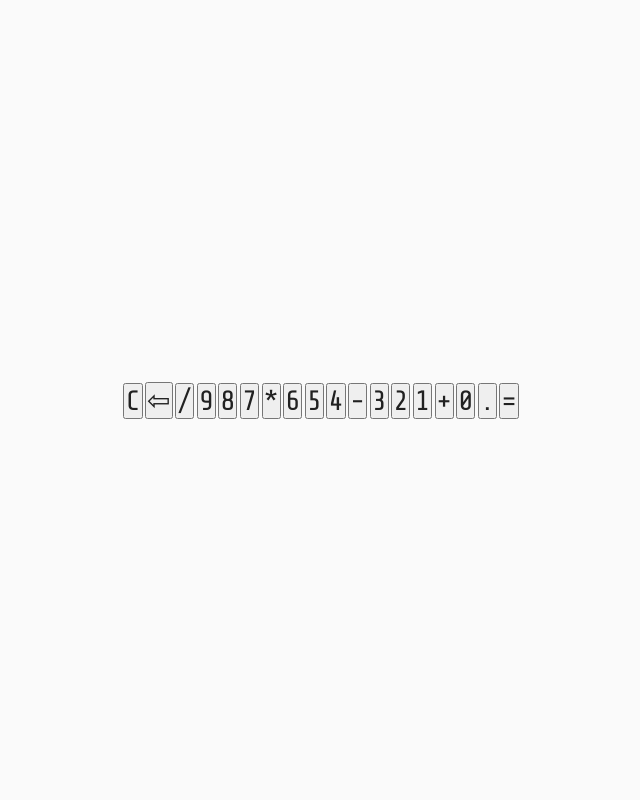
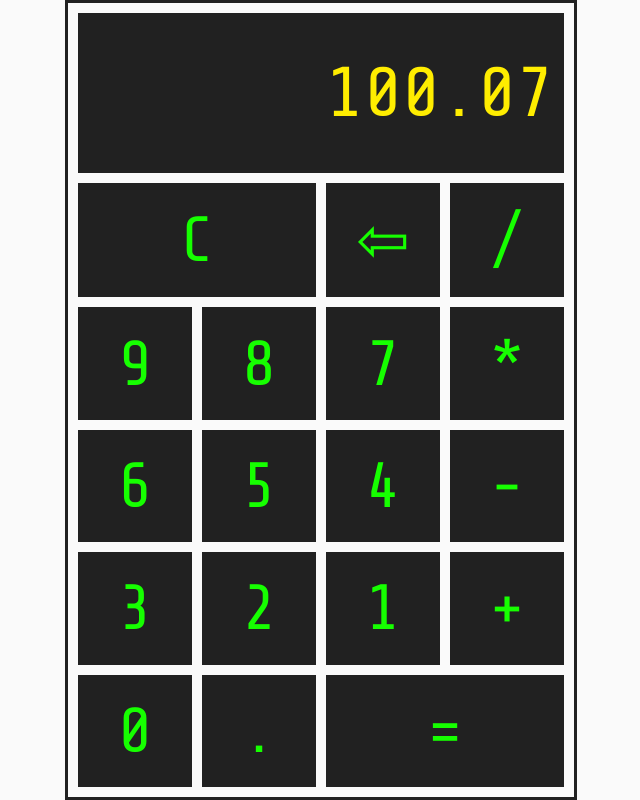
Before and after one commit to algorodev/simple-calculator, a website built with Parcel: page index.html in a window 1280 px wide. Shown: the whole page, without its empty margins (319-959 px from the left). Built offline with nearby package versions, Linux system fonts and the light colour scheme.

Commit message:
feat: calculator styles

```diff
--- a/index.html
+++ b/index.html
@@ -4,74 +4,72 @@
 	<meta charset='UTF-8'>
 	<meta name='description' content='A calculator web app that can perform basic mathematical operations.'>
 	<meta name='viewport' content='width=device-width, initial-scale=1'>
-	<link rel="preconnect" href="https://fonts.googleapis.com">
-	<link rel="preconnect" href="https://fonts.gstatic.com" crossorigin>
-	<link href="https://fonts.googleapis.com/css2?family=Share+Tech+Mono&display=swap" rel="stylesheet">
+	<link rel='preconnect' href='https://fonts.googleapis.com'>
+	<link rel='preconnect' href='https://fonts.gstatic.com' crossorigin>
+	<link href='https://fonts.googleapis.com/css2?family=Share+Tech+Mono&display=swap' rel='stylesheet'>
 	<link rel='stylesheet' href='src/styles/index.css'>
 	<title>Simple Calculator</title>
 </head>
 <body>
-	<main class='container'>
-		<section class='calculator'>
-			<div class='calculator__screen-container'>
-				<span id='screen' class='calculator__screen'></span>
-			</div>
-			<div class='calculator__controls-container'>
+	<main class='calculator'>
+		<section class='calculator__screen-container'>
+			<h4 id='screen' class='calculator__screen'>100.07</h4>
+		</section>
+		<section class='calculator__controls-container'>
 			<button id='control_clean' type='button' class='calculator__control calculator__control--double'>
-					<label for='control_clean'>C</label>
+				<label for='control_clean' class='calculator__control-label'>C</label>
 			</button>
 			<button id='control_back' type='button' class='calculator__control'>
-					<label for='control_back'>⇦</label>
+				<label for='control_back' class='calculator__control-label'>⇦</label>
 			</button>
 			<button id='control_division' type='button' class='calculator__control'>
-					<label for='control_division'>/</label>
+				<label for='control_division' class='calculator__control-label'>/</label>
 			</button>
 			<button id='control_nine' type='button' class='calculator__control'>
-					<label for='control_nine'>9</label>
+				<label for='control_nine' class='calculator__control-label'>9</label>
 			</button>
 			<button id='control_eight' type='button' class='calculator__control'>
-					<label for='control_eight'>8</label>
+				<label for='control_eight' class='calculator__control-label'>8</label>
 			</button>
 			<button id='control_seven' type='button' class='calculator__control'>
-					<label for='control_seven'>7</label>
+				<label for='control_seven' class='calculator__control-label'>7</label>
 			</button>
 			<button id='control_multiplication' type='button' class='calculator__control'>
-					<label for='control_multiplication'>*</label>
+				<label for='control_multiplication' class='calculator__control-label'>*</label>
 			</button>
 			<button id='control_six' type='button' class='calculator__control'>
-					<label for='control_six'>6</label>
+				<label for='control_six' class='calculator__control-label'>6</label>
 			</button>
 			<button id='control_five' type='button' class='calculator__control'>
-					<label for='control_five'>5</label>
+				<label for='control_five' class='calculator__control-label'>5</label>
 			</button>
 			<button id='control_four' type='button' class='calculator__control'>
-					<label for='control_four'>4</label>
+				<label for='control_four' class='calculator__control-label'>4</label>
 			</button>
 			<button id='control_subtraction' type='button' class='calculator__control'>
-					<label for='control_subtraction'>-</label>
+				<label for='control_subtraction' class='calculator__control-label'>-</label>
 			</button>
 			<button id='control_three' type='button' class='calculator__control'>
-					<label for='control_three'>3</label>
+				<label for='control_three' class='calculator__control-label'>3</label>
 			</button>
 			<button id='control_two' type='button' class='calculator__control'>
-					<label for='control_two'>2</label>
+				<label for='control_two' class='calculator__control-label'>2</label>
 			</button>
 			<button id='control_one' type='button' class='calculator__control'>
-					<label for='control_one'>1</label>
+				<label for='control_one' class='calculator__control-label'>1</label>
 			</button>
 			<button id='control_addition' type='button' class='calculator__control'>
-					<label for='control_addition'>+</label>
+				<label for='control_addition' class='calculator__control-label'>+</label>
 			</button>
 			<button id='control_zero' type='button' class='calculator__control'>
-					<label for='control_zero'>0</label>
+				<label for='control_zero' class='calculator__control-label'>0</label>
 			</button>
 			<button id='control_comma' type='button' class='calculator__control'>
-					<label for='control_comma'>.</label>
+				<label for='control_comma' class='calculator__control-label'>.</label>
 			</button>
 			<button id='control_result' type='button' class='calculator__control calculator__control--double'>
-					<label for='control_result'>=</label>
+				<label for='control_result' class='calculator__control-label'>=</label>
 			</button>
-			</div>
 		</section>
 	</main>
 </body>
--- a/src/styles/index.css
+++ b/src/styles/index.css
@@ -1,17 +1,2 @@
+@import "objects/__index.css";
 @import "settings/__index.css";
-
-* {
-	margin: 0;
-	padding: 0;
-	font-size: 10px;
-	box-sizing: border-box;
-}
-
-body {
-	width: 100vw;
-	height: 100vh;
-	display: flex;
-	justify-content: center;
-	align-items: center;
-	background-color: var(--white-color);
-}
--- /dev/null
+++ b/src/styles/objects/__index.css
@@ -0,0 +1,2 @@
+@import "global.css";
+@import "calculator.css";
--- /dev/null
+++ b/src/styles/objects/calculator.css
@@ -0,0 +1,62 @@
+.calculator {
+	height: 100%;
+	width: 40%;
+	padding: 1rem;
+	border: 3px solid var(--black-color);
+}
+
+@media only screen and (max-width: 1024px) {
+	.calculator {
+		width: 100%;
+	}
+}
+
+.calculator__screen-container {
+	height: 16rem;
+	width: 100%;
+	margin-bottom: 1rem;
+	padding: 0 1rem;
+	display: flex;
+	justify-content: flex-end;
+	align-items: center;
+	background-color: var(--black-color);
+}
+
+.calculator__screen {
+	color: var(--yellow-color);
+}
+
+.calculator__controls-container {
+	height: calc(100% - 17rem);
+	width: 100%;
+	display: grid;
+	grid-template-columns: repeat(4, 1fr);
+	gap: 1rem;
+}
+
+.calculator__control {
+	display: block;
+	grid-column: span 1;
+	border: none;
+	background-color: var(--black-color);
+	transition: 300ms background-color;
+}
+
+.calculator__control:hover,
+.calculator__control:focus {
+	background-color: var(--darkgrey-color);
+}
+
+.calculator__control--double {
+	grid-column: span 2;
+}
+
+.calculator__control-label {
+	height: 100%;
+	width: 100%;
+	display: flex;
+	justify-content: center;
+	align-items: center;
+	color: var(--green-color);
+	cursor: pointer;
+}
--- /dev/null
+++ b/src/styles/objects/global.css
@@ -0,0 +1,15 @@
+* {
+	margin: 0;
+	padding: 0;
+	font-size: 10px;
+	box-sizing: border-box;
+}
+
+body {
+	width: 100vw;
+	height: 100vh;
+	display: flex;
+	justify-content: center;
+	align-items: center;
+	background-color: var(--white-color);
+}
--- a/src/styles/settings/colors.css
+++ b/src/styles/settings/colors.css
@@ -1,4 +1,7 @@
 :root {
 	--white-color: #FAFAFA;
 	--black-color: #212121;
+	--darkgrey-color: #2e2b2b;
+	--yellow-color: #FFED00;
+	--green-color: #16FF00;
 }
--- a/src/styles/settings/fonts.css
+++ b/src/styles/settings/fonts.css
@@ -3,7 +3,7 @@
 }
 
 h4 {
-	font-size: 45px;
+	font-size: clamp(45px, 5.5vw, 75px);
 	font-weight: 300;
 	font-family: var(--font);
 	color: var(--black-color);
@@ -15,7 +15,7 @@ label,
 input,
 select,
 textarea {
-	font-size: 28px;
+	font-size: clamp(35px, 5vw, 65px);
 	font-weight: 300;
 	font-family: var(--font);
 	color: var(--black-color);
```
Lines whose indentation alone changed are shown as unchanged.
